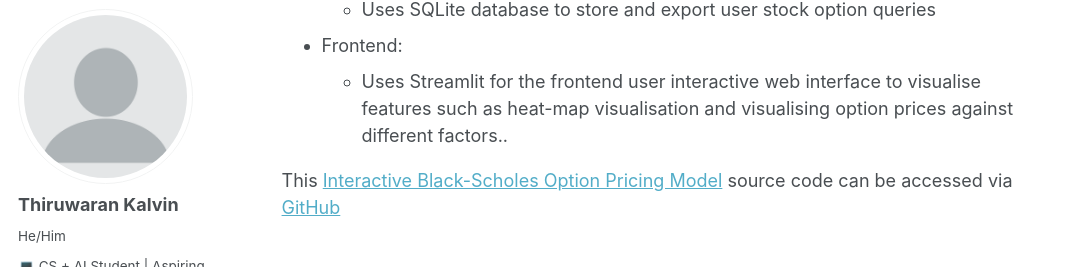
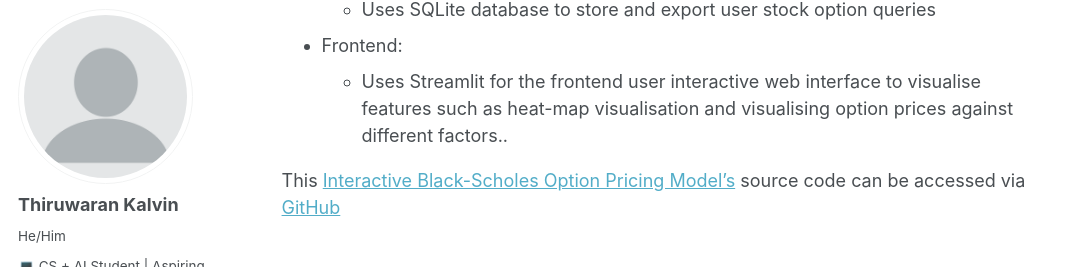
Before and after one commit to T-Kalv/T-Kalv.github.io, a Jekyll site: the page built from _portfolio/black-scholes.md, in a window 1280 px wide and 900 px high, scrolled down 536 px, cut to the strip 90-357 px from the top of the window. Shown: the whole strip, without its empty margins (0-1069 px from the left). Built offline with Jekyll 4.4.1, drawn with Linux system fonts in a browser that asks for light colours; a script that is not in the unit is left out.

```diff
--- a/_portfolio/black-scholes.md
+++ b/_portfolio/black-scholes.md
@@ -14,4 +14,4 @@ In this Quant project, I implemented an [Interactive Black-Scholes Option Pricin
 - Frontend:
     - Uses Streamlit for the frontend user interactive web interface to visualise features such as heat-map visualisation and visualising option prices against different factors..
 
-This [Interactive Black-Scholes Option Pricing Model](https://black-scholes-option-model.streamlit.app/) source code can be accessed via [GitHub](https://github.com/T-Kalv/Black-Scholes-Model/tree/main)
+This [Interactive Black-Scholes Option Pricing Model's](https://black-scholes-option-model.streamlit.app/) source code can be accessed via [GitHub](https://github.com/T-Kalv/Black-Scholes-Model/tree/main)
```
